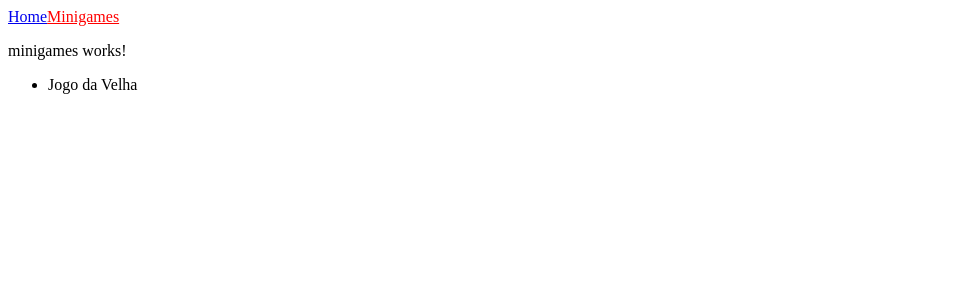
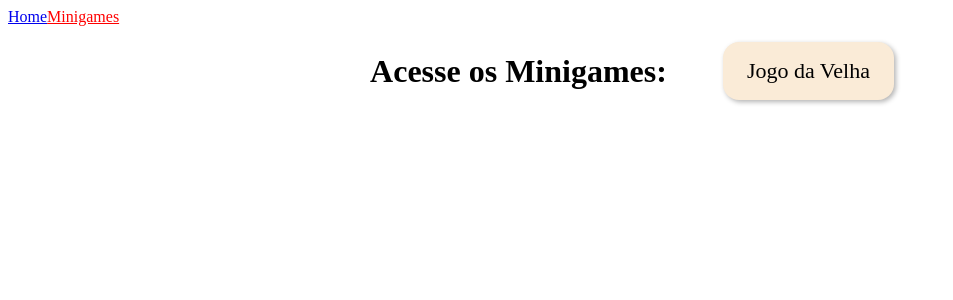
Before and after one commit to larifar/treinos-angular, an Angular app: page /minigames in a window 1280 px wide. Shown: the top 300 px of the page, without its empty margins (0-953 px from the left). Built offline with nearby package versions, Linux system fonts and the light colour scheme.

Commit message:
add container to minigames

```diff
--- a/src/app/pages/minigames/minigames.component.css
+++ b/src/app/pages/minigames/minigames.component.css
@@ -0,0 +1,26 @@
+.container-minigames{
+  display: flex;
+  justify-content: center;
+  align-items: center;
+}
+
+ul{
+  display: flex;
+  flex-direction: row;
+}
+
+li{
+  margin: 0 1rem;
+  list-style: none;
+  cursor: pointer;
+  font-size: 22px;
+  padding: 1rem 1.5rem;
+  background-color: antiquewhite;
+  border-radius: 16px;
+  box-shadow: 2px 2px 5px rgba(0, 0, 0, 0.3);
+}
+
+li:hover{
+  color: brown;
+  background-color: cadetblue;
+}
--- a/src/app/pages/minigames/minigames.component.html
+++ b/src/app/pages/minigames/minigames.component.html
@@ -1,4 +1,7 @@
-<p>minigames works!</p>
-<ul>
-  <li (click)="renderJogoDaVelha()">Jogo da Velha</li>
-</ul>
+<div class="container-minigames">
+  <h1>Acesse os Minigames:</h1>
+  <ul>
+    <li (click)="renderJogoDaVelha()">Jogo da Velha</li>
+
+  </ul>
+</div>
```
